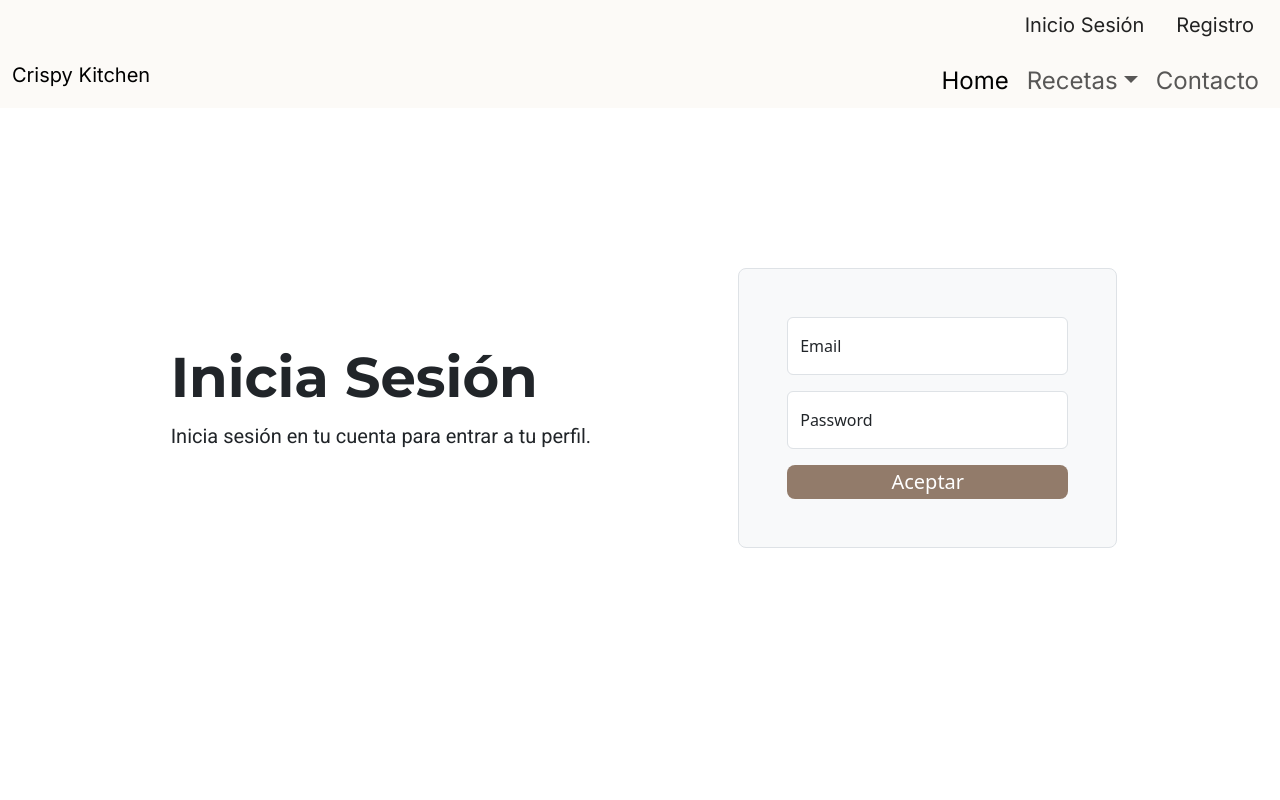
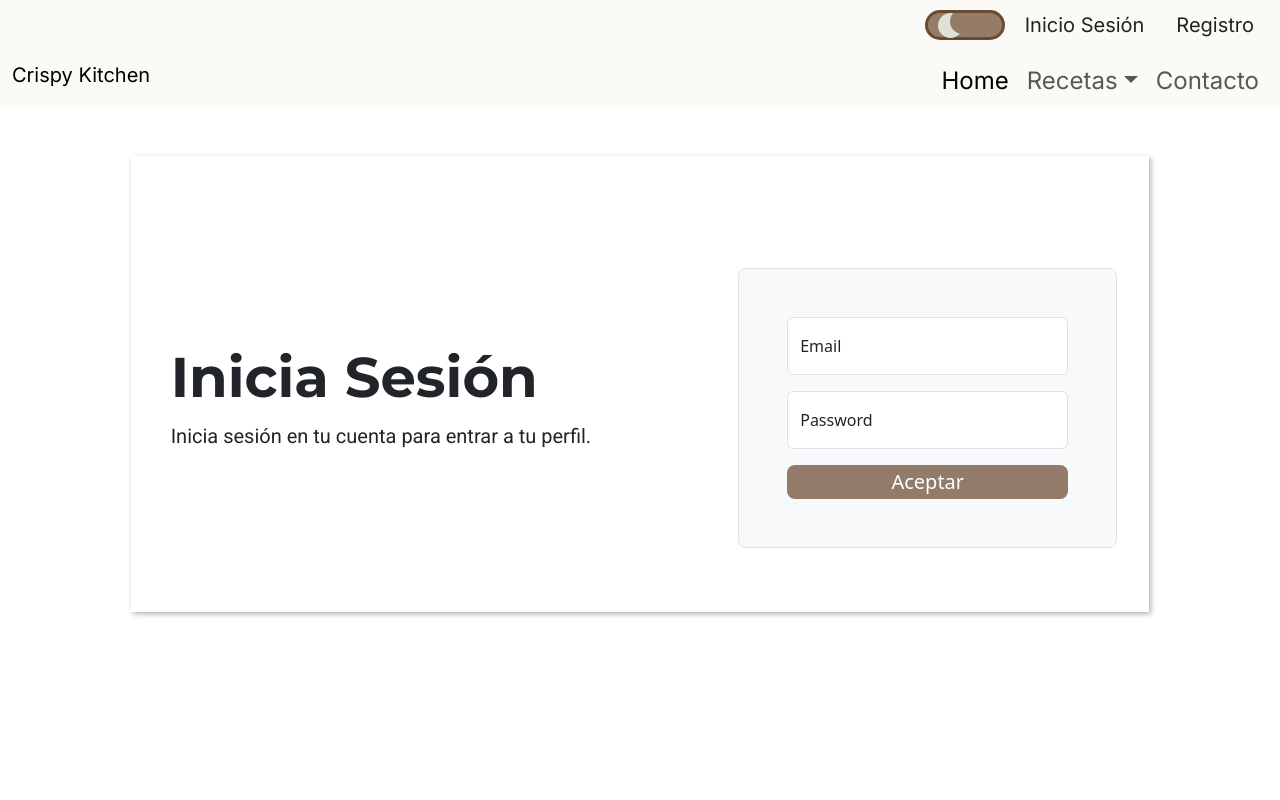
Before and after one commit to CrisMll/Proyecto_final_app, a Flask app: a page that uses templates/base.html in a window 1280 px wide. Run offline with Flask 3, Linux system fonts and the light colour scheme; data that the repository does not hold is empty; some libraries are stand-ins or nearby versions; some web fonts are replaced.

Commit message:
Add files via upload

```diff
--- a/static/css/preloader.css
+++ b/static/css/preloader.css
@@ -20,7 +20,7 @@
 .preloader h1 {
     position: relative;
     margin: 0 auto;
-    top: 15vh;
+    top: 25vh;
     width: 100vw;
     text-align: center;
     font-family: "Amatic SC";
--- a/static/css/styles.css
+++ b/static/css/styles.css
@@ -12,7 +12,7 @@
 
     /* Dark mode */
     --color-dark-primary: rgba(34, 34, 34, 1);
-    --color-dark-secondary: rgba(45, 45, 45, 1);
+    --color-dark-secondary: rgb(46, 45, 45);
     --color-dark-terciary: rgba(94, 72, 60, .4);
     --color-dark-highlight: rgba(157, 122, 165, .8);
 
@@ -419,6 +445,11 @@ ul {
 
 .container-contact a {
     font-family: var(--subheader-font);
+
+}
+
+.form-container{
+    box-shadow: 2px 2px 5px rgba(0, 0, 0, 0.3);
 }
 
 /* Botón de volver arriba */
@@ -438,3 +469,69 @@ ul {
 
 .back-to-top:hover {
     background-color: rgba(148, 106, 50, 1);
+}
+
+/* Botón de modo oscuro */
+
+.toggle-switch {
+    position: relative;
+    width: 80px;
+    height: 30px;
+    --light: #dfe0d8;
+    --dark: var(--color-header-transp);
+    --link: rgb(27, 129, 112);
+    --link-hover: rgb(24, 94, 82);
+}
+
+.switch-label {
+    position: absolute;
+    width: 100%;
+    height: 30px;
+    background-color: var(--dark);
+    border-radius: 25px;
+    cursor: pointer;
+    border: 3px solid var(--dark);
+}
+
+.checkbox {
+    position: absolute;
+    display: none;
+}
+
+.slider {
+    position: absolute;
+    width: 100%;
+    height: 100%;
+    border-radius: 25px;
+    -webkit-transition: 0.3s;
+    transition: 0.3s;
+}
+
+.checkbox:checked~.slider {
+    background-color: var(--light);
+}
+
+.slider::before {
+    content: "";
+    position: absolute;
+    left: 10px;
+    width: 25px;
+    height: 25px;
+    border-radius: 50%;
+    -webkit-box-shadow: inset 12px -4px 0px 0px var(--light);
+    box-shadow: inset 12px -4px 0px 0px var(--light);
+    border: var(--dark);
+    -webkit-transition: 0.3s;
+    transition: 0.3s;
+}
+
+.checkbox:checked~.slider::before {
+    -webkit-transform: translateX(38px);
+    -ms-transform: translateX(38px);
+    transform: translateX(38px);
+    background-color: var(--dark);
+    -webkit-box-shadow: none;
+    box-shadow: none;
+    -moz-transform: translateX(38px);
+    -o-transform: translateX(38px);
+}
```
Also changed, not shown: other parts of static/css/styles.css (+40 -14 lines), static/js/script.js (+77 -32 lines), static/imagenes/cocina2.jpg (added), static/imagenes/hero.jpg (added), static/imagenes/icono.jpg (added).
